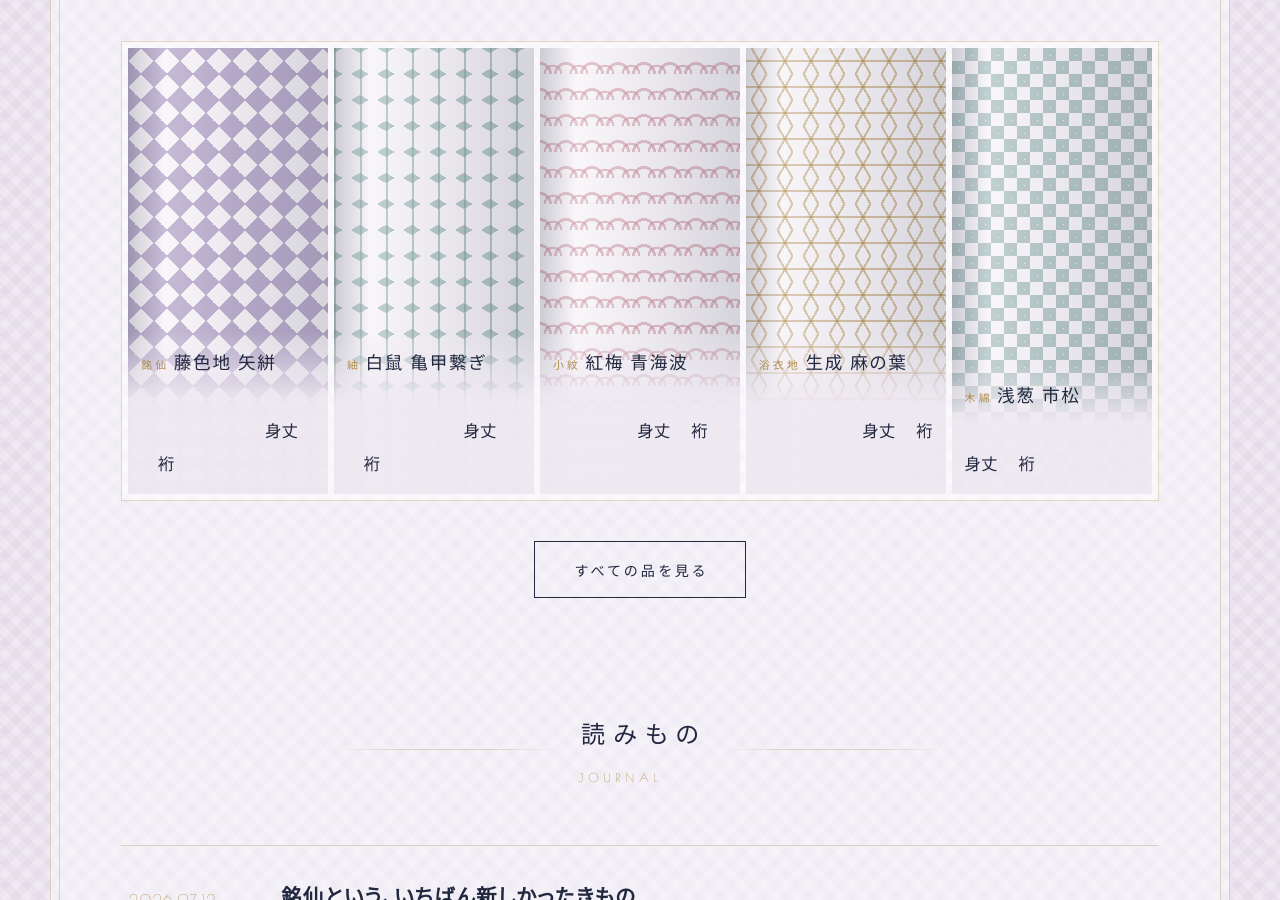
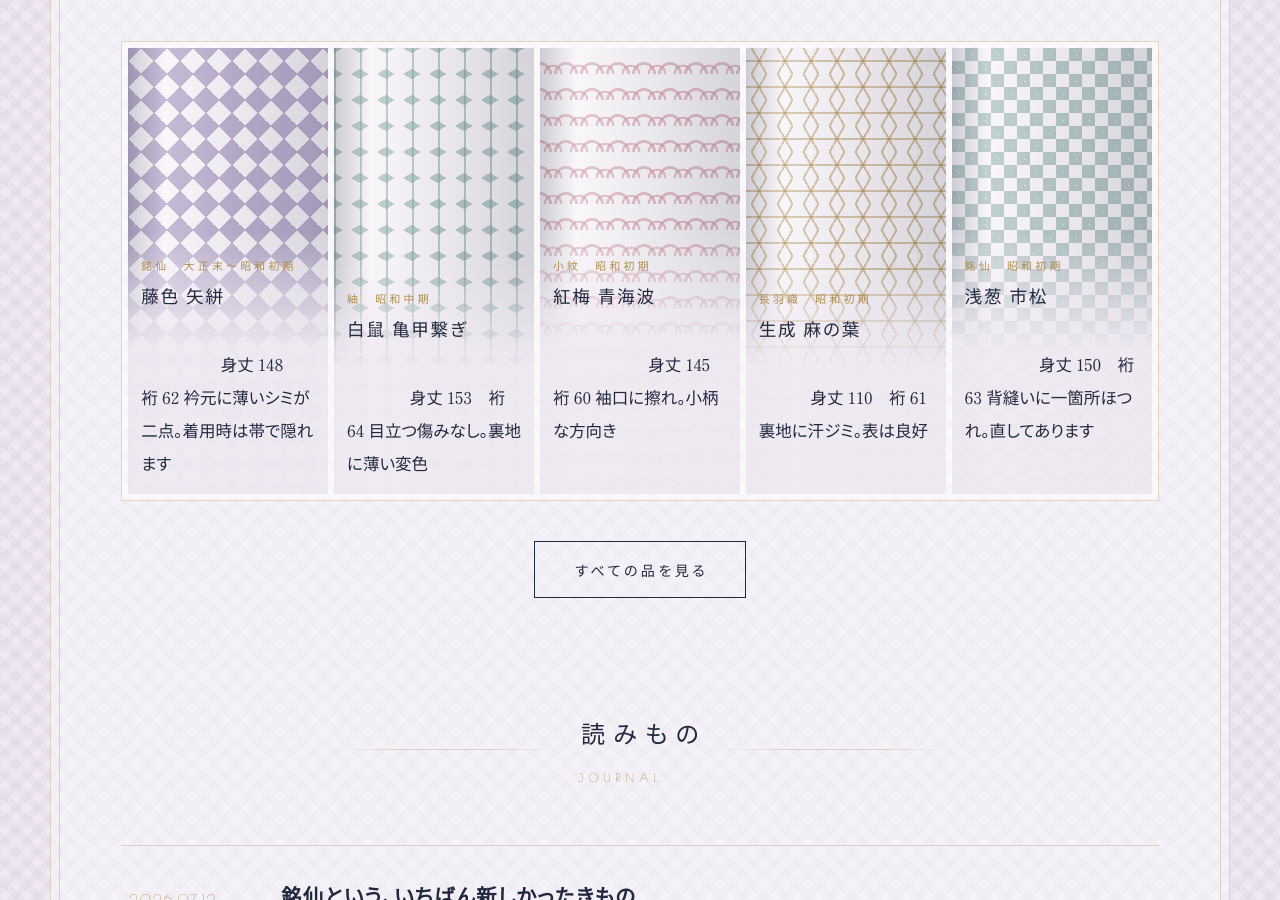
Before and after one commit to yukihima0302-svg/kingyobachi, a Jekyll site: the page built from index.html, in a window 1280 px wide and 900 px high, scrolled down 1029 px. Built offline with Jekyll 4.4.1, drawn with Linux system fonts in a browser that asks for light colours; some web fonts are replaced.

Commit message:
Add files via upload

```diff
--- a/_data/gallery.yml
+++ b/_data/gallery.yml
@@ -1,58 +1,86 @@
-# 反物・商品のギャラリー
+# 着物のギャラリー
 #
-# 1品につき下のかたまりを1つ足してください。
+# 1点につき下のかたまりを1つ足してください。すべて一点物です。
 #   name    … 品名
-#   kind    … 種別（小紋・紬・銘仙 など）
+#   kind    … 種別（銘仙・小紋・紬・羽織 など）
+#   era     … 時代（大正末〜昭和初期 など。分からなければ空に）
+#   shitake … 身丈（cm）
+#   yuki    … 裄（cm）
+#   jotai   … 状態。ここは正直に書くほど信用されます
 #   note    … 一行の説明
-#   price   … 価格の表示（空にすると「お問い合わせください」になります）
+#   price   … 空にすると「お問い合わせください」になります
 #   image   … assets/img/ に置いた写真のファイル名。空だと文様の柄が代わりに出ます
-#   pattern … 写真がないときに使う柄。yagasuri / kikko / seigaiha / asanoha / ichimatsu
+#   pattern … 写真がないときの柄。yagasuri / kikko / seigaiha / asanoha / ichimatsu
 #   tone    … 柄の色。fuji / asagi / kobai / kogane
 
-- name: "藤色地 矢絣"
+- name: "藤色 矢絣"
   kind: "銘仙"
-  note: "大正末の織り。淡い藤に白の矢羽根が細かく走ります。"
-  price: "88,000円"
+  era: "大正末〜昭和初期"
+  shitake: "148"
+  yuki: "62"
+  jotai: "衿元に薄いシミが二点。着用時は帯で隠れます"
+  note: "淡い藤に白の矢羽根。銘仙らしい、いちばん素直な一枚。"
+  price: "18,000円"
   image: ""
   pattern: "yagasuri"
   tone: "fuji"
 
 - name: "白鼠 亀甲繋ぎ"
   kind: "紬"
-  note: "無地に見えて近づくと亀甲。帯を選ばない一反です。"
-  price: "126,000円"
+  era: "昭和中期"
+  shitake: "153"
+  yuki: "64"
+  jotai: "目立つ傷みなし。裏地に薄い変色"
+  note: "無地に見えて近づくと亀甲。帯を選びません。"
+  price: "24,000円"
   image: ""
   pattern: "kikko"
   tone: "asagi"
 
 - name: "紅梅 青海波"
   kind: "小紋"
-  note: "淡い紅梅地に青海波。お茶席にも、街着にも。"
+  era: "昭和初期"
+  shitake: "145"
+  yuki: "60"
+  jotai: "袖口に擦れ。小柄な方向き"
+  note: "淡い紅梅地に青海波。色が褪せておらず、当時のまま。"
   price: ""
   image: ""
   pattern: "seigaiha"
   tone: "kobai"
 
 - name: "生成 麻の葉"
-  kind: "浴衣地"
-  note: "綿紅梅。夏のふだん着に、仕立てて三週間ほど。"
-  price: "34,000円"
+  kind: "長羽織"
+  era: "昭和初期"
+  shitake: "110"
+  yuki: "61"
+  jotai: "裏地に汗ジミ。表は良好"
+  note: "羽織は寸法が合いやすいので、最初の一枚に。"
+  price: "12,000円"
   image: ""
   pattern: "asanoha"
   tone: "kogane"
 
 - name: "浅葱 市松"
-  kind: "木綿"
-  note: "洗える木綿。日々着るための一反です。"
-  price: "46,000円"
+  kind: "銘仙"
+  era: "昭和初期"
+  shitake: "150"
+  yuki: "63"
+  jotai: "背縫いに一箇所ほつれ。直してあります"
+  note: "市松の切り替えが大胆な一枚。洋服感覚で着られます。"
+  price: "22,000円"
   image: ""
   pattern: "ichimatsu"
   tone: "asagi"
 
 - name: "藤鼠 変わり矢絣"
   kind: "銘仙"
+  era: "大正末"
+  shitake: "146"
+  yuki: "61"
+  jotai: "全体に細かな薄ヤケ。値段に反映しています"
   note: "矢羽根の間隔が不揃いの、珍しい織り方。"
-  price: "お問い合わせください"
+  price: "9,000円"
   image: ""
   pattern: "yagasuri"
   tone: "kogane"
```
